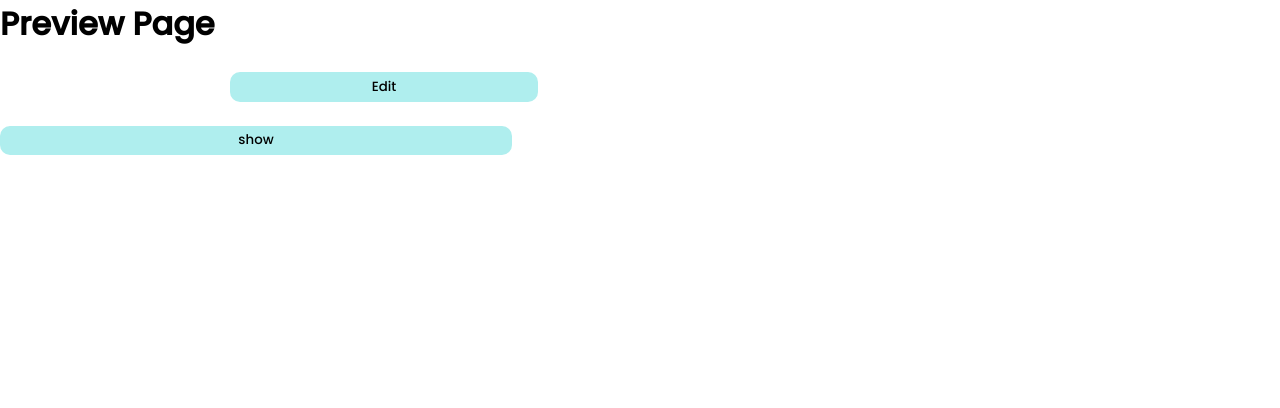
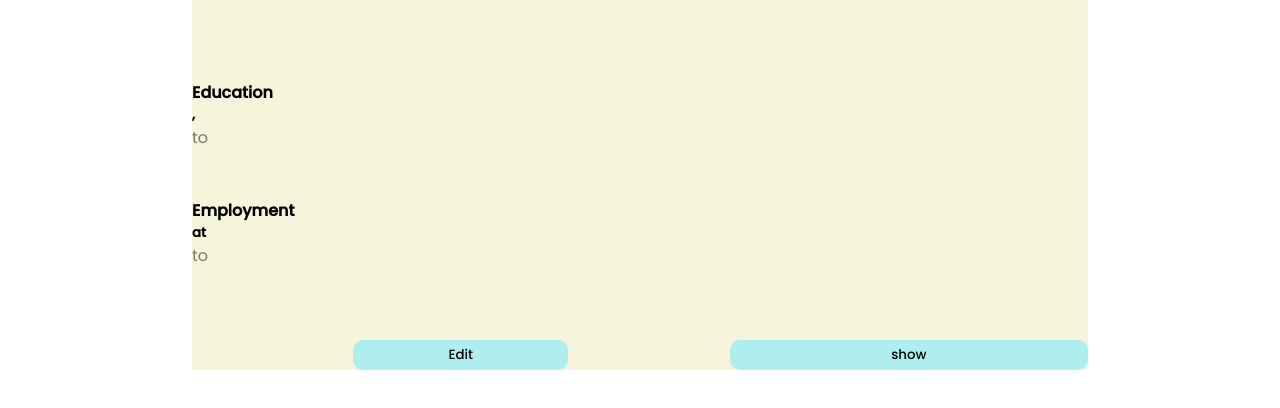
Before and after one commit to Zoro-chi/React---CV, a React app: page /preview in a window 1280 px wide. Shown: the top 408 px of the page. Built offline with nearby package versions, Linux system fonts and the light colour scheme.

Commit message:
preview page

```diff
--- a/src/App.js
+++ b/src/App.js
@@ -13,6 +13,8 @@ class App extends Component {
       name: "",
       email: "",
       phone: "",
+      address: "",
+      aboutMe: "",
       schoolName: "",
       titleOfStudy: "",
       dateOfStudyFrom: "",
@@ -31,10 +33,13 @@ class App extends Component {
       name: document.querySelector("#name").value,
       email: document.querySelector("#email").value,
       phone: document.querySelector("#phone").value,
+      address: document.querySelector("#address").value,
+      aboutMe: document.querySelector("#about-me").value,
       schoolName: document.querySelector("#schoolName").value,
       titleOfStudy: document.querySelector("#titleOfStudy").value,
       dateOfStudyFrom: document.querySelector("#dateOfStudyFrom").value,
       dateOfStudyTo: document.querySelector("#dateOfStudyTo").value,
+      addInfo: document.querySelector("#additionalInfo").value,
       companyName: document.querySelector("#companyName").value,
       positionTitle: document.querySelector("#positionTitle").value,
       mainTasks: document.querySelector("#mainTasks").value,
--- a/src/Components/Educationinfo.jsx
+++ b/src/Components/Educationinfo.jsx
@@ -11,6 +11,7 @@ class EducationInfo extends Component {
       titleOfStudy: "",
       dateOfStudyFrom: "",
       dateOfStudyTo: "",
+      addInfo: "",
     };
   }
 
@@ -71,6 +72,13 @@ class EducationInfo extends Component {
           }}
           style={myStyle}
         />
+        <textarea
+          id="additionalInfo"
+          rows="3"
+          placeholder="Additional Info"
+          value={this.addInfo}
+          onChange={(e) => this.setState({ addInfo: e.target.value })}
+        />
       </form>
     );
   }
--- a/src/Components/Generalinfo.jsx
+++ b/src/Components/Generalinfo.jsx
@@ -11,6 +11,7 @@ class GeneralInfo extends Component {
       email: "",
       phone: "",
       address: "",
+      aboutMe: "",
     };
   }
 
@@ -75,10 +76,15 @@ class GeneralInfo extends Component {
           style={myStyle}
           required
         />
-        {/* <label className="photo">
-          Add Photo
-          <input id="photo" type="file" />
-        </label> */}
+        <textarea
+          id="about-me"
+          placeholder="Tell us more about yourself"
+          rows="5"
+          value={this.state.aboutMe}
+          onChange={(e) => {
+            this.setState({ aboutMe: e.target.value });
+          }}
+        />
       </form>
     );
   }
--- /dev/null
+++ b/src/Components/Preview.jsx
@@ -0,0 +1,44 @@
+import React, { Component } from "react";
+
+import "../app.css";
+
+export class Preview extends Component {
+  render() {
+    const { previewState } = this.props;
+    return (
+      <>
+        <div className="p-general">
+          <h2> {previewState.name} </h2>
+          <h4> {previewState.email} </h4>
+          <h4> {previewState.phone} </h4>
+          <h4> {previewState.address} </h4>
+          <section> {previewState.aboutMe} </section>
+        </div>
+        <div className="p-education">
+          <h4> Education </h4>
+          <h5>
+            {previewState.titleOfStudy}, {previewState.schoolName}
+          </h5>
+          <span>
+            {previewState.dateOfStudyFrom} to {previewState.dateOfStudyTo}
+          </span>
+          <section> {previewState.addInfo} </section>
+        </div>
+        <div className="p-work">
+          <h4> Employment </h4>
+          <h5>
+            {previewState.positionTitle} at {previewState.companyName}
+          </h5>
+          <span>
+            {previewState.from} to {previewState.to}
+          </span>
+          <div className="p-work-tasks">
+            <p> {previewState.mainTasks} </p>
+          </div>
+        </div>
+      </>
+    );
+  }
+}
+
+export default Preview;
--- a/src/Components/PreviewPage.jsx
+++ b/src/Components/PreviewPage.jsx
@@ -1,6 +1,7 @@
 import React, { Component } from "react";
 import { Link } from "react-router-dom";
 
+import Preview from "./Preview.jsx";
 import "../app.css";
 
 class PreviewPage extends Component {
@@ -9,11 +10,19 @@ class PreviewPage extends Component {
   }
 
   render() {
+    const myStyle = {
+      display: "flex",
+      flexFlow: "column",
+      width: "70vw",
+      justifyContent: "center",
+      gap: "3rem",
+      background: "beige",
+    };
     const { previewState } = this.props;
     return (
-      <div>
-        <h1> Preview Page </h1>
-
+      <div style={myStyle}>
+        <Preview previewState={previewState} />
+        <div className="buttons-div">
           <Link to="/">
             <button> Edit </button>
           </Link>
@@ -25,6 +34,7 @@ class PreviewPage extends Component {
             show
           </button>
         </div>
+      </div>
     );
   }
 }
--- a/src/Components/Workexperience.jsx
+++ b/src/Components/Workexperience.jsx
@@ -52,8 +52,7 @@ class WorkExperience extends Component {
         />
         <textarea
           id="mainTasks"
-          className="textarea"
-          rows="6"
+          rows="5"
           placeholder="Main Tasks"
           value={this.state.mainTasks}
           onChange={(e) => {
--- a/src/app.css
+++ b/src/app.css
@@ -5,6 +5,10 @@
   padding: 0;
   box-sizing: border-box;
   font-family: "Poppins", "Montserrat", sans-serif;
+}
+.app {
+  display: flex;
+  justify-content: center;
 }
 #id {
   display: flex;
@@ -96,3 +100,22 @@ button {
   height: 200px;
   width: 200px;
 }
+/* --------------------------- PREVIEW ---------------------------------- */
+
+.p-general {
+  display: flex;
+  justify-content: center;
+  flex-flow: column;
+  align-items: center;
+}
+.p-general section {
+  margin-top: 2rem;
+}
+.p-work-tasks,
+.p-education section {
+  display: flex;
+  justify-content: center;
+}
+span {
+  opacity: 0.5;
+}
```
Lines whose indentation alone changed are shown as unchanged.
